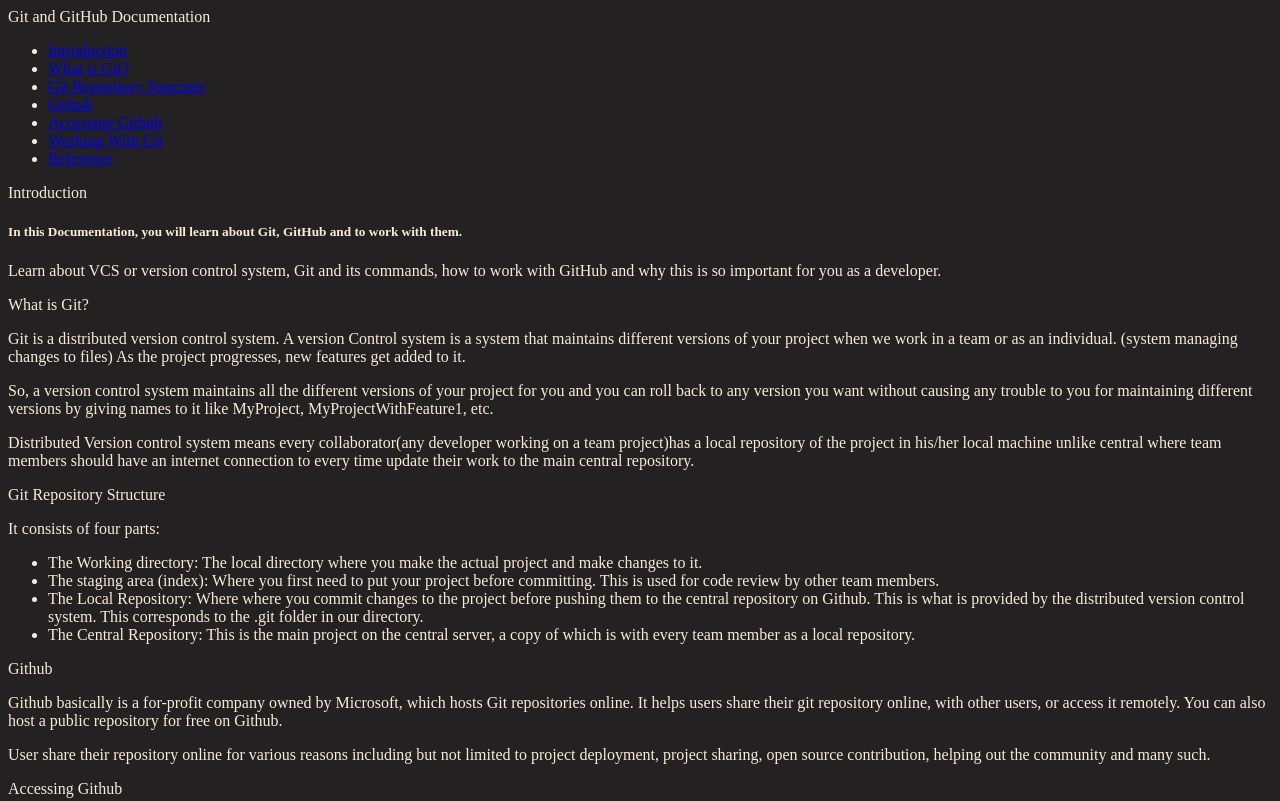
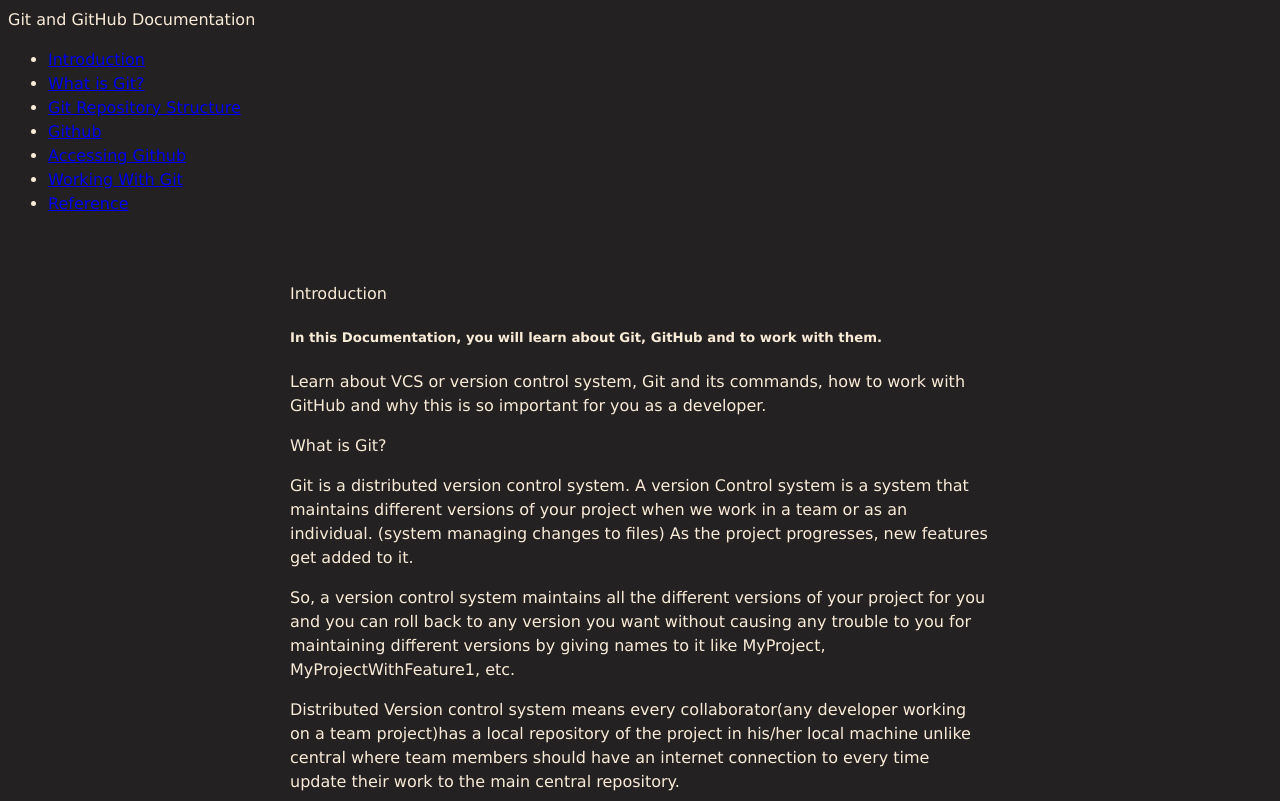
Before and after one commit to coderija/DocumentationPage, a plain HTML site: page index.html in a window 1280 px wide. Shown: the top 801 px of the page. Drawn offline with Linux system fonts and the light colour scheme.

Commit message:
styled body and #main-doc

```diff
--- a/styles.css
+++ b/styles.css
@@ -1,4 +1,13 @@
-body {
+html, body {
     background-color: #232121;
     color: antiquewhite;
+    font-family:Verdana, Geneva, Tahoma, sans-serif;
+    line-height: 1.5;
 }
+#main-doc {
+    margin:0 auto;
+    max-width: 700px;
+    min-width: 300px;
+    width: 60vw;
+    padding:50px 0 50px 0;
+}
```
